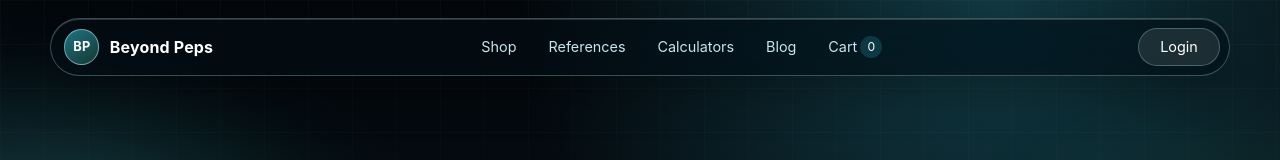
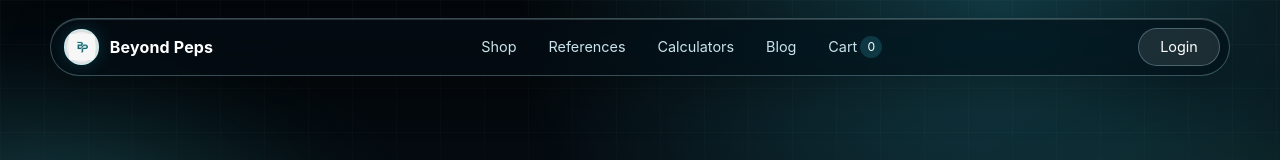
Before and after one commit to nmenagh/beyondpeps, a website: page account.html in a window 1280 px wide. Shown: the top 160 px of the page. Drawn offline with Linux system fonts and the light colour scheme; no server answers.

Commit message:
Add Beyond Peps logo and favicon

```diff
--- a/account.html
+++ b/account.html
@@ -4,6 +4,8 @@
     <meta charset="utf-8">
     <meta name="viewport" content="width=device-width, initial-scale=1">
     <title>Account | Beyond Peps</title>
+    <link rel="icon" type="image/png" href="/assets/bp-logo.png">
+    <link rel="apple-touch-icon" href="/assets/bp-logo.png">
     <meta name="description" content="Manage your Beyond Peps account, shipping address, and billing address.">
     <link rel="stylesheet" href="styles.css">
   </head>
@@ -12,7 +14,7 @@
     <div class="ambient ambient-two"></div>
     <header class="site-header">
       <a class="brand" href="index.html" aria-label="Beyond Peps home">
-        <span class="brand-mark">BP</span>
+        <span class="brand-mark"><img src="/assets/bp-logo.png" alt="" aria-hidden="true"></span>
         <span>Beyond Peps</span>
       </a>
       <button class="nav-toggle" type="button" aria-label="Open menu" aria-expanded="false" aria-controls="primaryNav">
--- a/styles.css
+++ b/styles.css
@@ -123,11 +123,17 @@ img {
   height: 2.2rem;
   display: grid;
   place-items: center;
-  border: 1px solid var(--line-strong);
+  overflow: hidden;
+  border: 1px solid rgba(66, 228, 255, 0.24);
   border-radius: 50%;
-  background: linear-gradient(145deg, rgba(66, 228, 255, 0.48), rgba(101, 255, 200, 0.18));
-  color: white;
-  font-size: 0.8rem;
+  background: rgba(255, 255, 255, 0.94);
+  box-shadow: inset 0 0 0 2px rgba(5, 13, 19, 0.08), 0 0 18px rgba(66, 228, 255, 0.18);
+}
+
+.brand-mark img {
+  width: 78%;
+  height: 78%;
+  object-fit: contain;
 }
 
 .nav-links {
```
Also changed, not shown: admin/index.html (+3 -1 lines), blog.html (+3 -1 lines), calculators.html (+3 -1 lines), cart.html (+3 -1 lines), index.html (+3 -1 lines), product.html (+3 -1 lines), reference.html (+3 -1 lines), references.html (+3 -1 lines), shop.html (+3 -1 lines), assets/bp-logo.png (added).
